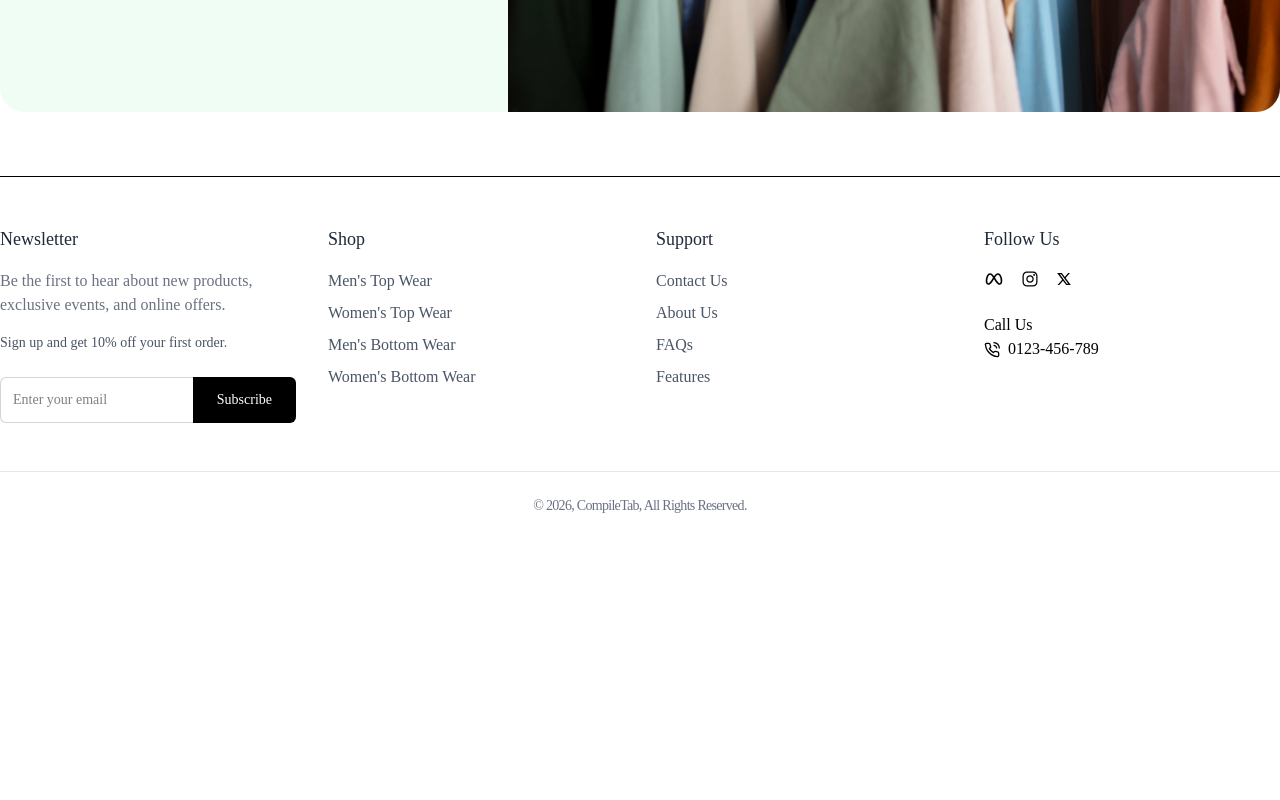
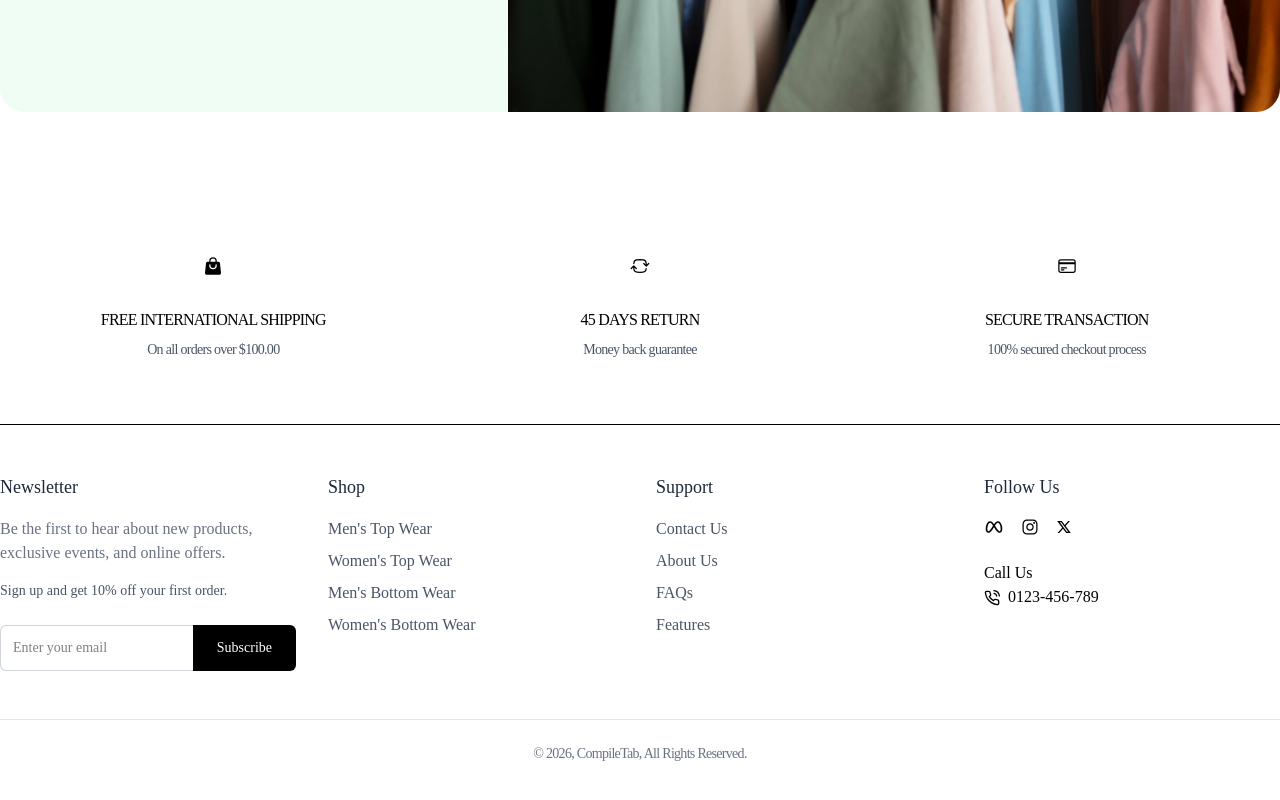
Before and after one commit to lawrence-eagles/rabbit-ecommerce, a React (Vite) app in the folder frontend/: page / in a window 1280 px wide. Shown: the part 5974-6774 px from the top of the page. Before the commit the page ends 6538 px from the top, so only its background shows below. Built offline with nearby package versions, Linux system fonts and the light colour scheme.

Commit message:
completed homepage

```diff
--- /dev/null
+++ b/frontend/src/components/Products/FeaturesSection.jsx
@@ -0,0 +1,46 @@
+import {
+  HiArrowPathRoundedSquare,
+  HiOutlineCreditCard,
+  HiShoppingBag,
+} from "react-icons/hi2";
+
+const FeaturesSection = () => {
+  return (
+    <section className="py-16 px-4 bg-white">
+      <div className="container mx-auto grid grid-cols-1 md:grid-cols-3 gap-8 text-center">
+        {/* Feature 1 */}
+        <div className="flex flex-col items-center">
+          <div className="p-4 rounded-full mb-4">
+            <HiShoppingBag className="text-xl" />
+          </div>
+          <h4 className="tracking-tighter mb-2">FREE INTERNATIONAL SHIPPING</h4>
+          <p className="text-gray-600 text-sm tracking-tighter">
+            On all orders over $100.00
+          </p>
+        </div>
+        {/* Feature 2 */}
+        <div className="flex flex-col items-center">
+          <div className="p-4 rounded-full mb-4">
+            <HiArrowPathRoundedSquare className="text-xl" />
+          </div>
+          <h4 className="tracking-tighter mb-2">45 DAYS RETURN</h4>
+          <p className="text-gray-600 text-sm tracking-tighter">
+            Money back guarantee
+          </p>
+        </div>
+        {/* Feature 3 */}
+        <div className="flex flex-col items-center">
+          <div className="p-4 rounded-full mb-4">
+            <HiOutlineCreditCard className="text-xl" />
+          </div>
+          <h4 className="tracking-tighter mb-2">SECURE TRANSACTION</h4>
+          <p className="text-gray-600 text-sm tracking-tighter">
+            100% secured checkout process
+          </p>
+        </div>
+      </div>
+    </section>
+  );
+};
+
+export default FeaturesSection;
--- a/frontend/src/pages/Home.jsx
+++ b/frontend/src/pages/Home.jsx
@@ -1,5 +1,6 @@
 import Hero from "../components/Layout/Hero";
 import FeaturedCollection from "../components/Products/FeaturedCollection";
+import FeaturesSection from "../components/Products/FeaturesSection";
 import GenderCollectionSection from "../components/Products/GenderCollectionSection";
 import NewArrivals from "../components/Products/NewArrivals";
 import ProductDetails from "../components/Products/ProductDetails.";
@@ -76,6 +77,9 @@
 
       {/* Featured Collection */}
       <FeaturedCollection />
+
+      {/* Features Section */}
+      <FeaturesSection />
     </div>
   );
 };
```
